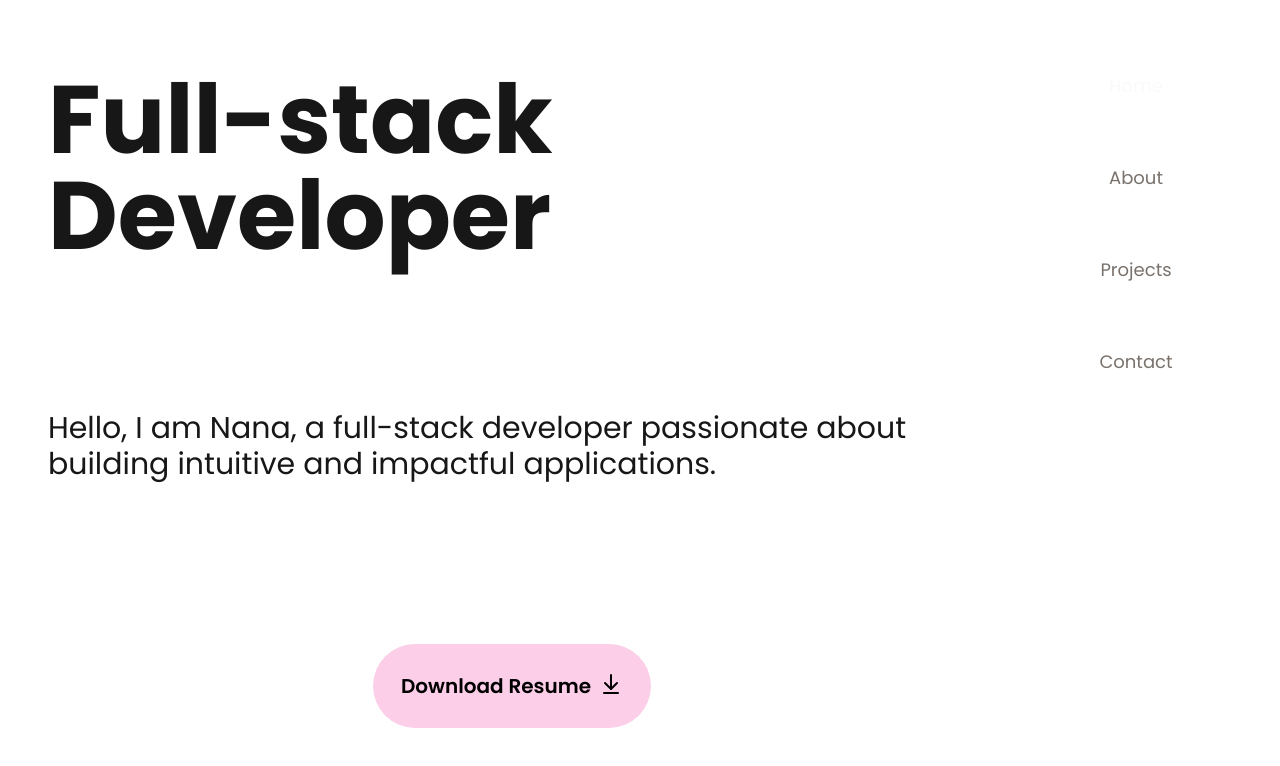
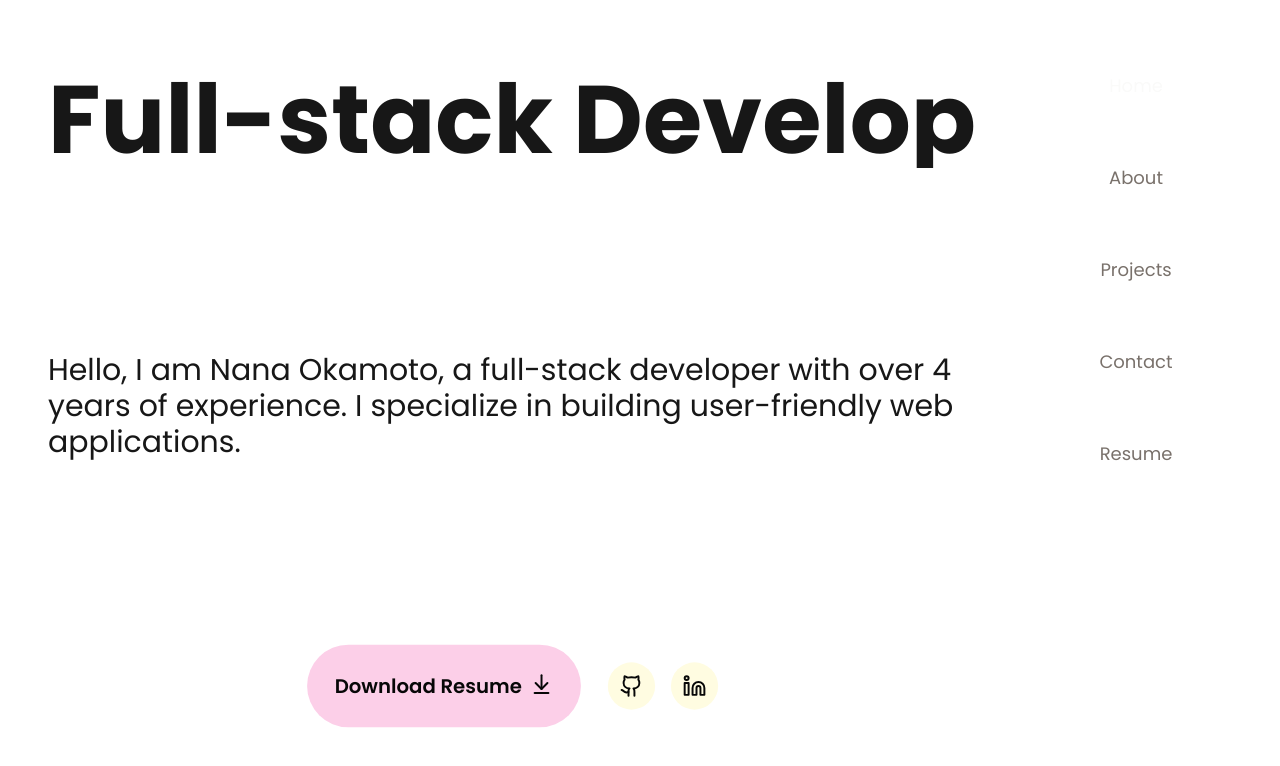
Before and after one commit to na1969na/developer-portfolio, a Next.js app: page / in a window 1280 px wide. Shown: the top 766 px of the page. Built offline with nearby package versions, Linux system fonts and the light colour scheme.

Commit message:
fix: fix home section style

```diff
--- a/src/app/globals.css
+++ b/src/app/globals.css
@@ -15,6 +15,7 @@
 }
 
 @theme {
+  --color-lime-green: #cdff03;
   --color-light-cream: #fffce1;
 }
 
--- a/src/components/sections/HomeSection.tsx
+++ b/src/components/sections/HomeSection.tsx
@@ -2,33 +2,54 @@
 
 import { motion } from "framer-motion";
 import ScrambleText from "../ui/ScrambleText";
+import SplitTextAnimation from "../ui/SplitTextAnimation";
 import DownloadButton from "../ui/DownloadButton";
+import SnsList from "../ui/SnsList";
 
 const HomeSection = () => {
   return (
     <motion.div
-      className="flex flex-col items-center justify-between h-[calc(100vh-6rem)] py-6"
+      className="flex flex-col justify-between h-[calc(100vh-6rem)] py-6"
       initial={{ opacity: 0, y: 20 }}
       animate={{ opacity: 1, y: 0 }}
       exit={{ opacity: 0, y: -20 }}
       transition={{ duration: 0.5 }}
     >
       <div>
-        <ScrambleText
-          text="Full-stack Developer"
+        <SplitTextAnimation
+          text="Full&#8205;-&#8205;stack&#8205; Developer&#8205;"
           className="text-8xl font-bold"
         />
       </div>
       <ScrambleText
-        text="Hello, I am Nana, a full-stack developer passionate about building
-          intuitive and impactful applications."
+        text="Hello, I am Nana Okamoto, a full-stack developer with over 4 years of experience. I specialize in building user-friendly web applications."
         className="text-3xl"
       />
-      <div className="pt-4 flex flex-col sm:flex-row gap-4">
+      <div className="flex gap-6 items-center justify-center">
         <DownloadButton />
+        <SnsList />
       </div>
     </motion.div>
   );
 };
 
 export default HomeSection;
+
+// <p>FrontEnd</p>
+{
+  /* <p>
+TypeScript / JavaScript / React.js / Next.js / Anuglar.js /
+Chakra UI / Tailwind CSS / shadcn / HTML / CSS
+</p>
+</div>
+<div className="skills">
+<p>BackEnd</p>
+<p>
+Node.js / C# / Express.js / ASP.NET / ASP.NET Core /
+PostgreSQL / Prisma / Oracle / MongoDB
+</p>
+</div>
+<div className="skills">
+<p>Tools</p>
+<p>Git / GitHub / GitLab / AWS</p> */
+}
--- a/src/components/sections/ProjectsSection.tsx
+++ b/src/components/sections/ProjectsSection.tsx
@@ -11,7 +11,7 @@ const projects = [
     title: "E-Commerce Platform",
     description:
       "A full-featured e-commerce platform with user authentication, product management, and payment processing.",
-    image: "https://images.pexels.com/photos/5076521/pexels-photo-5076521.jpeg",
+    image: "",
     demoLink: "#",
     githubLink: "#",
     category: "web",
@@ -22,44 +22,11 @@ const projects = [
     title: "Task Management App",
     description:
       "A collaborative task management application with real-time updates and team workspace.",
-    image: "https://images.pexels.com/photos/927022/pexels-photo-927022.jpeg",
+    image: "",
     demoLink: "#",
     githubLink: "#",
     category: "web",
     technologies: ["React", "Firebase", "Redux", "Tailwind CSS"],
-  },
-  {
-    id: 3,
-    title: "AI Image Generator",
-    description:
-      "An application that uses machine learning to generate unique images based on text prompts.",
-    image: "https://images.pexels.com/photos/8386434/pexels-photo-8386434.jpeg",
-    demoLink: "#",
-    githubLink: "#",
-    category: "ai",
-    technologies: ["Python", "TensorFlow", "React", "Flask"],
-  },
-  {
-    id: 4,
-    title: "Budget Tracker",
-    description:
-      "A personal finance application to track expenses, set budgets, and visualize spending patterns.",
-    image: "https://images.pexels.com/photos/4386442/pexels-photo-4386442.jpeg",
-    demoLink: "#",
-    githubLink: "#",
-    category: "mobile",
-    technologies: ["React Native", "GraphQL", "MongoDB"],
-  },
-  {
-    id: 5,
-    title: "Weather Forecast App",
-    description:
-      "A weather application that provides accurate forecasts for any location worldwide.",
-    image: "https://images.pexels.com/photos/2448749/pexels-photo-2448749.jpeg",
-    demoLink: "#",
-    githubLink: "#",
-    category: "mobile",
-    technologies: ["Swift", "Kotlin", "RESTful API"],
   },
 ];
 
--- /dev/null
+++ b/src/components/sections/a.js
@@ -0,0 +1,42 @@
+console.clear();
+
+gsap.registerPlugin(Flip);
+
+const modal = document.querySelector(".modal");
+const modalContent = modal.querySelector(".content");
+const modalOverlay = modal.querySelector(".overlay");
+const boxes = gsap.utils.toArray(".boxes-container .box");
+const boxesContent = gsap.utils.toArray(".box-content");
+let boxIndex = undefined;
+
+boxesContent.forEach((box, i) => {
+  box.addEventListener("click", () => {
+    if (boxIndex !== undefined) {
+      const state = Flip.getState(box, { props: "backgroundColor" });
+      boxes[boxIndex].appendChild(box);
+      boxIndex = undefined;
+      gsap.to([modal, modalOverlay], {
+        autoAlpha: 0,
+        ease: "power1.inOut",
+        duration: 0.35
+      });
+      Flip.from(state, {
+        duration: 0.7,
+        ease: "power1.inOut",
+        absolute: true,
+        onComplete: () => gsap.set(box, { zIndex: "auto" })
+      });
+      gsap.set(box, { zIndex: 1002 });
+    } else {
+      const state = Flip.getState(box, { props: "backgroundColor" });
+      modalContent.appendChild(box);
+      boxIndex = i;
+      gsap.set(modal, { autoAlpha: 1 });
+      Flip.from(state, {
+        duration: 0.7,
+        ease: "power1.inOut"
+      });
+      gsap.to(modalOverlay, { autoAlpha: 0.65, duration: 0.35 });
+    }
+  });
+});
--- a/src/components/ui/DownloadButton.tsx
+++ b/src/components/ui/DownloadButton.tsx
@@ -1,39 +1,27 @@
 "use client";
 
-import { useRef } from "react";
-import { gsap } from "gsap";
+import { motion } from "framer-motion";
 import { ArrowDownToLine } from "lucide-react";
 
 const DownloadButton: React.FC = () => {
-  const buttonRef = useRef<HTMLButtonElement>(null);
-
-  const handleClick = () => {
-    if (buttonRef.current) {
-      gsap.fromTo(
-        buttonRef.current,
-        { scale: 1 },
-        {
-          scale: 1.2,
-          duration: 0.2,
-          ease: "power1.out",
-          yoyo: true,
-          repeat: 1,
-        }
-      );
-    }
-  };
-
   return (
-    <button
-      ref={buttonRef}
-      onClick={handleClick}
-      className="bg-pink-200 rounded-full p-7 text-xl flex gap-2 text-black font-semibold"
+    <motion.div
+      initial={{ opacity: 0, scale: 0.5 }}
+      animate={{ opacity: 1, scale: 1 }}
+      transition={{
+        duration: 0.8,
+        delay: 5,
+        ease: [0, 0.71, 0.2, 1.01],
+      }}
+      className="flex gap-4"
     >
-      <a href="/files/Resume_NanaOkamoto.pdf" download>
-        Download Resume
-      </a>
-      <ArrowDownToLine />
-    </button>
+      <button className="bg-pink-200 rounded-full p-7 text-xl flex gap-2 text-black font-semibold transition-transform transform hover:scale-105 hover:shadow-lg">
+        <a href="/files/Resume_NanaOkamoto.pdf" download>
+          Download Resume
+        </a>
+        <ArrowDownToLine />
+      </button>
+    </motion.div>
   );
 };
 
--- a/src/components/ui/SidebarMenu.tsx
+++ b/src/components/ui/SidebarMenu.tsx
@@ -17,6 +17,7 @@ const SidebarMenu = ({ activeSection, setActiveSection }: SidebarMenuProps) => {
     { id: "about", label: "About" },
     { id: "projects", label: "Projects" },
     { id: "contact", label: "Contact" },
+    { id: "resume", label: "Resume" },
   ];
 
   const [isOpen, setIsOpen] = useState(false);
@@ -67,7 +68,11 @@ const SidebarMenu = ({ activeSection, setActiveSection }: SidebarMenuProps) => {
                     ? "text-stone-50"
                     : "hover:text-stone-50"
                 )}
-                onClick={() => handleMenuClick(item.id)}
+                onClick={() =>
+                  item.id === "resume"
+                    ? window.open("https://docs.google.com/document/d/1AH9bwtW-rc9bxj8FZGTRkB8fRxEiR_Rs_85mffp004A/edit?usp=sharing", "_blank")
+                    : handleMenuClick(item.id)
+                }
               >
                 {item.label}
               </button>
--- /dev/null
+++ b/src/components/ui/SkillList.tsx
@@ -0,0 +1,69 @@
+"use client";
+
+import { useState } from "react";
+import { motion, AnimatePresence } from "framer-motion";
+
+const data = [
+  {
+    title: "Programming Languages",
+    skills: ["JavaScript", "Python", "Java", "Ruby", "C++"],
+  },
+  {
+    title: "Technologies",
+    skills: ["React", "Next.js", "Express", "Django", "Spring"],
+  },
+  {
+    title: "Databases",
+    skills: ["MongoDB", "PostgreSQL", "MySQL", "Redis"],
+  },
+];
+
+const SkillList = () => {
+  const [hoveredIndex, setHoveredIndex] = useState<number | null>(null);
+
+  return (
+    <div className="space-y-5 w-full">
+      <h2 className="text-3xl">Skills</h2>
+      <div className="flex flex-col items-center w-full">
+        {data.map((category, index) => (
+          <div
+            key={index}
+            onMouseEnter={() => setHoveredIndex(index)}
+            onMouseLeave={() => setHoveredIndex(null)}
+            className="text-4xl relative group w-full"
+          >
+            <AnimatePresence>
+              {hoveredIndex !== index && (
+                <motion.h2
+                  initial={{ opacity: 1 }}
+                  animate={{ opacity: 1 }}
+                  exit={{ opacity: 0 }}
+                  transition={{ duration: 0.3 }}
+                  className="cursor-pointer border-b p-4 w-full"
+                >
+                  {category.title}
+                </motion.h2>
+              )}
+
+              {hoveredIndex === index && (
+                <motion.div
+                  initial={{ opacity: 0, scale: 0.5 }}
+                  animate={{ opacity: 1, scale: 1 }}
+                  transition={{
+                    duration: 0.8,
+                    delay: 0.5,
+                    ease: [0, 0.71, 0.2, 1.01],
+                  }}
+                >
+                  {category.skills.join(" / ")}
+                </motion.div>
+              )}
+            </AnimatePresence>
+          </div>
+        ))}
+      </div>
+    </div>
+  );
+};
+
+export default SkillList;
--- /dev/null
+++ b/src/components/ui/SnsList.tsx
@@ -0,0 +1,42 @@
+"use client";
+
+import { motion } from "framer-motion";
+import { Github, Linkedin } from "lucide-react";
+
+const SnsList = () => {
+  const snsLinks = [
+    { id: "github", icon: <Github />, url: "https://github.com/na1969na" },
+    {
+      id: "linkedin",
+      icon: <Linkedin />,
+      url: "https://www.linkedin.com/in/nana-okamoto/",
+    },
+  ];
+
+  return (
+    <motion.div
+      initial={{ opacity: 0, scale: 0.5 }}
+      animate={{ opacity: 1, scale: 1 }}
+      transition={{
+        duration: 0.8,
+        delay: 5,
+        ease: [0, 0.71, 0.2, 1.01],
+      }}
+      className="flex gap-4"
+    >
+      {snsLinks.map((sns) => (
+        <a
+          key={sns.id}
+          href={sns.url}
+          target="_blank"
+          rel="noopener noreferrer"
+          className="text-black bg-light-cream rounded-full p-3 transition-transform transform hover:scale-110"
+        >
+          {sns.icon}
+        </a>
+      ))}
+    </motion.div>
+  );
+};
+
+export default SnsList;
--- /dev/null
+++ b/src/components/ui/SplitTextAnimation.tsx
@@ -0,0 +1,49 @@
+"use client";
+
+import { useEffect, useRef } from "react";
+import { gsap } from "gsap";
+import { SplitText } from "gsap/SplitText";
+import { cn } from "@/lib/utils";
+
+gsap.registerPlugin(SplitText);
+
+const SplitTextAnimation: React.FC<{ text: string; className?: string }> = ({
+  text,
+  className,
+}) => {
+  const textContainerRef = useRef<HTMLDivElement>(null);
+
+  useEffect(() => {
+    if (textContainerRef.current) {
+      const split = new SplitText(textContainerRef.current, {
+        type: "chars",
+        charsClass: "char",
+      });
+
+      gsap.from(split.chars, {
+        y: -100,
+        opacity: 0,
+        rotation: "random(-80, 80)",
+        stagger: 0.1,
+        duration: 1,
+        ease: "back",
+      });
+
+      return () => {
+        split.revert();
+      };
+    }
+  }, []);
+
+  return (
+    <div
+      ref={textContainerRef}
+      className={cn("overflow-hidden", className)}
+      style={{ whiteSpace: "nowrap" }}
+    >
+      {text}
+    </div>
+  );
+};
+
+export default SplitTextAnimation;
```
Also changed, not shown: src/components/sections/AboutSection.tsx (+9 -13 lines).
